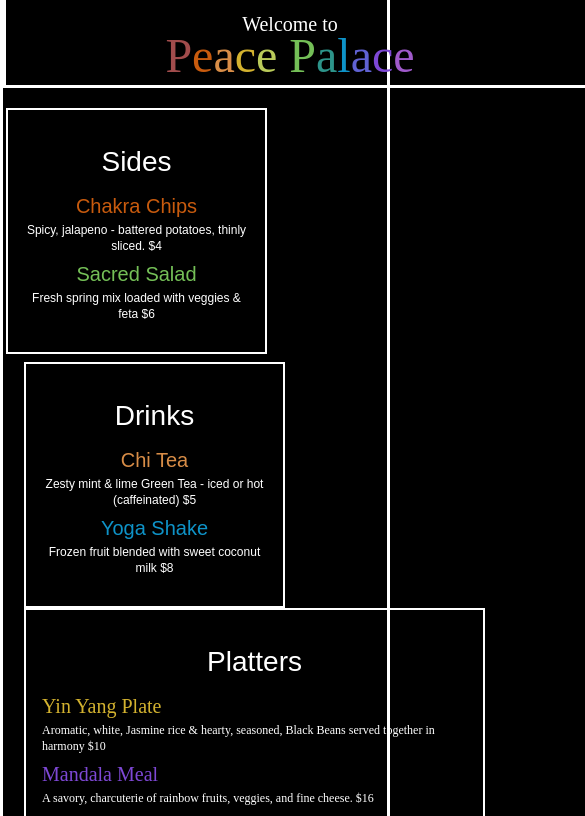
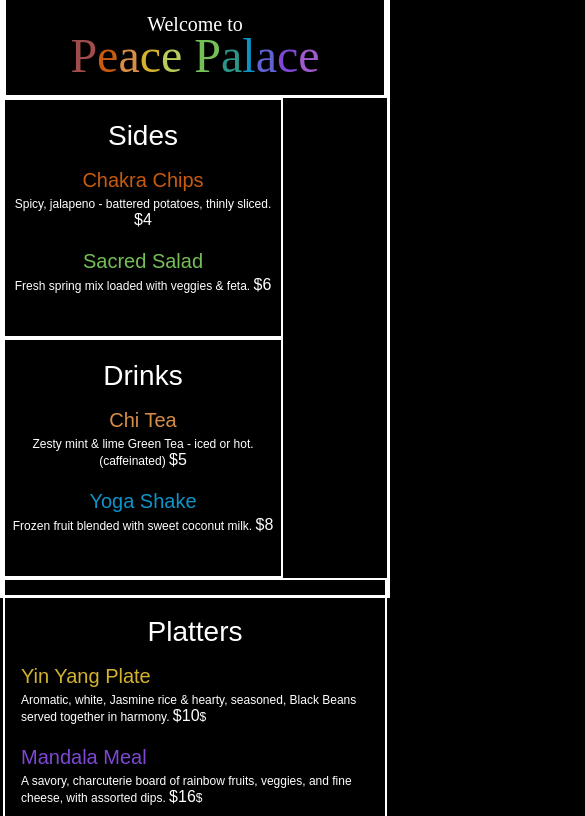
Before and after one commit to lwilli04/leah-willis-interactive-development, a plain HTML site: page menus/fictional/responsive/fictional-menu.html in a window 390 px wide. Shown: the part 208-1024 px from the top of the page, 585 px wide, since content can reach past the window. Drawn offline with Linux system fonts and the light colour scheme; grey boxes are pictures that could not be loaded.

Commit message:
responsive link

```diff
--- a/menus/fictional/responsive/fictional-menu.html
+++ b/menus/fictional/responsive/fictional-menu.html
@@ -33,33 +33,37 @@
         id="purp-1">c</span><span
         id="purp-2">e</span></div>
 
+         </div>
+
 
         <div class="side-box">
         <p>Sides</p>
     <div class="chakra">Chakra Chips</div>
-    <div class="details">Spicy, jalapeno - battered potatoes, thinly sliced. $4</div>
+    <div class="details">Spicy, jalapeno - battered potatoes, thinly sliced. <span id="prices">$4</span></div>
 
     <div class="sacred">Sacred Salad</div>
-    <div class="details">Fresh spring mix loaded with veggies & feta $6</div>
+    <div class="details">Fresh spring mix loaded with veggies & feta. <span id="prices">$6</span></div>
+
+        </div>
 
 
 
     <div class="side-box">
         <p>Drinks</p>
     <div class="chi">Chi Tea</div>
-    <div class="details">Zesty mint & lime Green Tea - iced or hot (caffeinated) $5</div>
+    <div class="details">Zesty mint & lime Green Tea - iced or hot. (caffeinated) <span id="prices">$5</span></div>
 
     <div class="yoga">Yoga Shake</div>
-    <div class="details">Frozen fruit blended with sweet coconut milk $8</div>
+    <div class="details">Frozen fruit blended with sweet coconut milk. <span id="prices">$8</span></div>
     </div>
 
     <div class="platter-box">
         <p>Platters</p>
     <div class="yin">Yin Yang Plate</div>
-    <div class="manda2">Aromatic, white, Jasmine rice & hearty, seasoned, Black Beans served together in harmony $10</div>
+    <div class="manda2">Aromatic, white, Jasmine rice & hearty, seasoned, Black Beans served together in harmony. <span id="prices">$10</span>$</div>
 
     <div class="manda">Mandala Meal</div>
-    <div class="manda2">A savory, charcuterie of rainbow fruits, veggies, and fine cheese. $16</div>
+    <div class="manda2">A savory, charcuterie board of rainbow fruits, veggies, and fine cheese, with assorted dips. <span id="prices">$16</span>$</div>
 
     </div>
 
@@ -72,12 +76,6 @@
                <div img class="dalas"><img src="media/bottom dalas.png"></div>
 
         </div>
-        </div>
-         </div>
-     </div>
-
-
-
 
 </body>
 
--- a/menus/fictional/responsive/style.css
+++ b/menus/fictional/responsive/style.css
@@ -25,8 +25,8 @@ margin: auto;
 
 .board{
     width: auto;
-    min-width: 25%;
-    height: 1100px;
+    /* min-width: 25%; */
+    height: 750px;
     margin: auto;
     background-color: black;
 display: flexbox;
@@ -38,7 +38,7 @@ position: relative;
 .welcome{
     font-size: 2.5rem;
     text-align: center;
-    right: 2rem;
+    /* right: 2rem; */
     font-family: "chalk";
     position: relative;
     color: white;
@@ -64,7 +64,7 @@ height:100%;
     font-size: 6rem;
     position: relative;
     text-align: center;
-    right: 2rem;
+    /* right: 2rem; */
     margin: .5rem;
       font-family: "chalk";
 }
@@ -106,9 +106,9 @@ height:100%;
 
 
 .title-box{
-  width: 600px;
+  width: auto;
     min-width: 25%;
-    height: 85px;
+    height: 95px;
     margin: auto;
 display: block;
 position: relative;
@@ -116,8 +116,8 @@ position: relative;
 }
 
 .side-box{
-    height: 210px;
-    width: 225px;
+    height: 240px;
+    width: 280px;
     font-size: 3.5rem;
     color: white;
     border: 2px solid white;
@@ -125,9 +125,10 @@ position: relative;
     line-height: 2rem;
     display: inline-block;
     vertical-align: top;
-    margin-top: 40px;
-    padding: 2rem;
+    /* margin-top: 40px; */
+    /* padding: 2rem; */
  position: relative;
+ box-sizing: border-box;
 }
 
 .help{
@@ -146,6 +147,7 @@ position: relative;
     font-size: 1.5rem;
     color: white;
     text-align: center;
+    margin-bottom: 3rem;
 }
 
 .sacred{
@@ -174,8 +176,8 @@ position: relative;
 
 
 .platter-box{
-    height: 175px;
-    width: 425px;
+    height: 225px;
+    width: auto;
     font-size: 3.5rem;
     position: relative;
     color: white;
@@ -189,7 +191,7 @@ position: relative;
 .yin{
     font-size: 2.5rem;
   color: rgb(211, 178, 47);
-    font-family: chalk;
+    /* font-family: chalk; */
     text-align: left;
     margin-bottom: 1rem;
     margin-top: 1.5rem;
@@ -198,7 +200,7 @@ position: relative;
 .manda{
     font-size: 2.5rem;
   color: rgb(126, 72, 213);
-    font-family: chalk;
+    /* font-family: chalk; */
     text-align: left;
     margin-bottom: 1rem;
     margin-top: 1.5rem;
@@ -207,8 +209,14 @@ position: relative;
 .manda2{
     font-size: 1.5rem;
     color: white;
-    font-family: chalk;
+    /* font-family: chalk; */
     text-align: left;
+    margin-bottom: 3rem;
+}
+
+#prices{
+    font-size: 2rem;
+    font-weight: 300;
 }
 
 .bottom-mandalas{
```
Also changed, not shown: menus/fictional/fixed/fictional-menu.html (+4 -0 lines), menus/fictional/fixed/style.css (+7 -1 lines), 2 other files.
